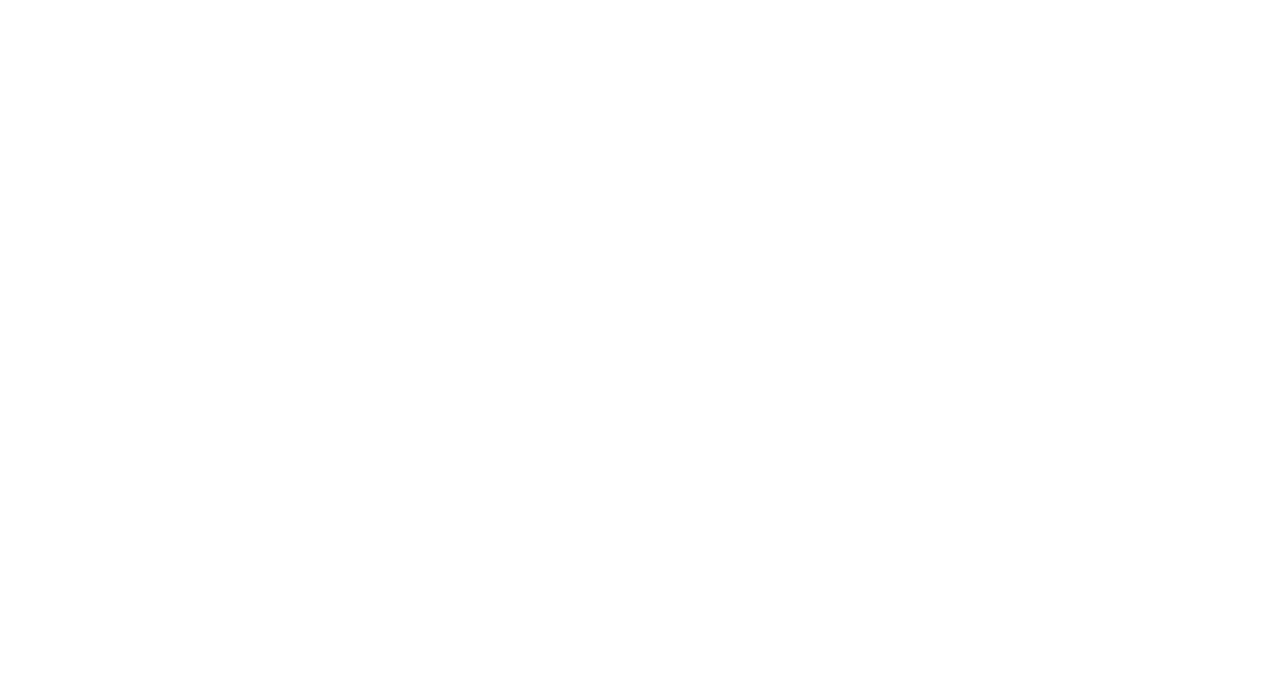
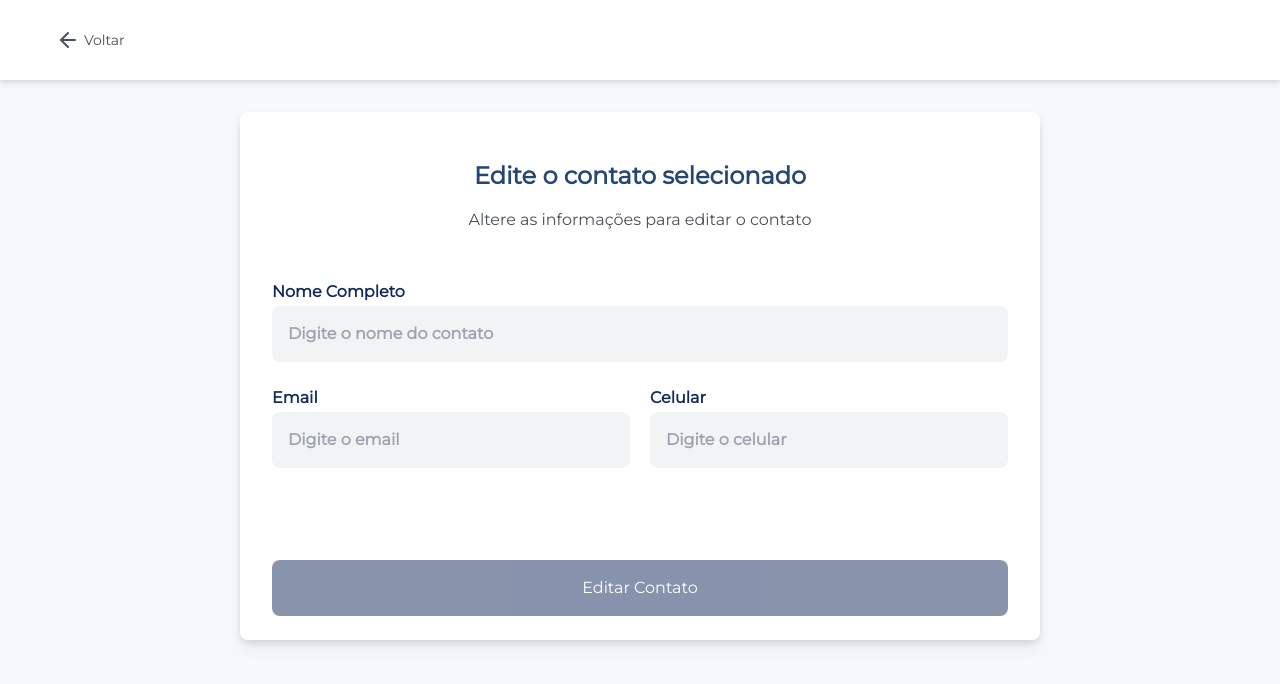
Before and after one commit to SP-Sam/contacts-manager, a React (Vite) app: page /contacts/edit in a window 1280 px wide. Before the commit this address had no page. Shown: the top 684 px of the page. Built offline with nearby package versions, Linux system fonts and the light colour scheme.

Commit message:
feat: Creates the functionality to edit a contact

```diff
--- a/src/App.tsx
+++ b/src/App.tsx
@@ -15,8 +15,8 @@ function App() {
           element={<ChangeContacts operation="create" />}
         />
         <Route
-          path="/contacts/update"
-          element={<ChangeContacts operation="update" />}
+          path="/contacts/edit"
+          element={<ChangeContacts operation="edit" />}
         />
       </Routes>
     </div>
--- a/src/components/BackButton.tsx
+++ b/src/components/BackButton.tsx
@@ -11,7 +11,7 @@ export function BackButton() {
       navigate('/');
     } else if (
       location.pathname === '/contacts/create' ||
-      location.pathname === '/contacts/update'
+      location.pathname === '/contacts/edit'
     ) {
       navigate('/contacts');
     }
--- a/src/components/contacts/ContactTableRow.tsx
+++ b/src/components/contacts/ContactTableRow.tsx
@@ -1,10 +1,11 @@
 import { useContext } from 'react';
-import { ContactsContext } from '../../context/UserContext';
+import { ContactsContext } from '../../context/ContactsContext';
 import { IContact } from '../../interfaces/ContactsInterfaces';
-import { getLocalStorage } from '../../pages/manageLocalStorage';
+import { getLocalStorage } from '../../utils/manageLocalStorage';
 import { deleteContact } from '../../utils/fetchContacts';
 import edit from '/assets/edit.svg';
 import trash from '/assets/trash.svg';
+import { useNavigate } from 'react-router-dom';
 
 interface Props {
   contact: IContact;
@@ -16,7 +17,10 @@ export function ContactTableRow({
   i,
 }: Props) {
   const bg = i % 2 === 0 ? 'bg-neutral-light' : 'bg-white';
-  const { contacts, setContacts } = useContext(ContactsContext);
+  const { contacts, setContacts, setContactToEdit } =
+    useContext(ContactsContext);
+
+  const navigate = useNavigate();
 
   function removeContact() {
     const tokenData = getLocalStorage('tokenData');
@@ -30,6 +34,17 @@ export function ContactTableRow({
       .catch(err => console.log(err));
   }
 
+  function createContactToEdit() {
+    const toEdit = {
+      id,
+      name,
+      mobile,
+      email,
+    };
+
+    setContactToEdit(toEdit);
+  }
+
   return (
     <tr className={`text-neutral-dark ${bg}`}>
       <td className="text-primary-medium font-extrabold pl-8">{id}</td>
@@ -37,7 +52,13 @@ export function ContactTableRow({
       <td className="pl-12">{mobile}</td>
       <td className="pl-12">{email}</td>
       <td className="flex py-4 pl-12">
-        <button className="flex items-center mr-8 hover:text-gray-500 transition duration-100">
+        <button
+          onClick={() => {
+            createContactToEdit();
+            navigate('/contacts/edit');
+          }}
+          className="flex items-center mr-8 hover:text-gray-500 transition duration-100"
+        >
           <img src={edit} alt="Editar" className="mr-1.5" />
           <span className="pt-1">Editar</span>
         </button>
--- a/src/components/contacts/ContactsTable.tsx
+++ b/src/components/contacts/ContactsTable.tsx
@@ -1,5 +1,5 @@
 import { useContext } from 'react';
-import { ContactsContext } from '../../context/UserContext';
+import { ContactsContext } from '../../context/ContactsContext';
 import { ContactTableRow } from './ContactTableRow';
 import chevronDown from '/assets/chevron-down.svg';
 
--- a/src/components/contacts/CreateContactForm.tsx
+++ b/src/components/contacts/CreateContactForm.tsx
@@ -1,5 +1,5 @@
 import { useEffect, useState } from 'react';
-import { getLocalStorage } from '../../pages/manageLocalStorage';
+import { getLocalStorage } from '../../utils/manageLocalStorage';
 import { createContact } from '../../utils/fetchContacts';
 import { SubmitButton } from '../SubmitButton';
 
--- a/src/components/contacts/EditContactForm.tsx
+++ b/src/components/contacts/EditContactForm.tsx
@@ -1,12 +1,84 @@
+import { useContext, useEffect, useState } from 'react';
+import { useNavigate } from 'react-router-dom';
+import { ContactsContext } from '../../context/ContactsContext';
+import { updateContact } from '../../utils/fetchContacts';
+import { getLocalStorage } from '../../utils/manageLocalStorage';
 import { SubmitButton } from '../SubmitButton';
 
 export function EditContactForm() {
+  const { contactToEdit } = useContext(ContactsContext);
+  const navigate = useNavigate();
+
+  const [contactName, setContactName] = useState('');
+  const [contactEmail, setContactEmail] = useState('');
+  const [contactMobile, setContactMobile] = useState('');
+  const [isButtonDisabled, setIsButtonDisabled] = useState(true);
+
+  useEffect(() => {
+    setContactName(contactToEdit.name);
+    setContactEmail(contactToEdit.email);
+    setContactMobile(contactToEdit.mobile);
+  }, []);
+
+  useEffect(() => {
+    if (
+      contactName.length < 4 ||
+      contactMobile.length !== 11 ||
+      !isEmailValid(contactEmail)
+    ) {
+      setIsButtonDisabled(true);
+    } else {
+      setIsButtonDisabled(false);
+    }
+  }, [contactName, contactEmail, contactMobile]);
+
+  function isEmailValid(email: string) {
+    const emailRegex = /\S+@\S+\.\S+/;
+
+    return emailRegex.test(email);
+  }
+
+  function handleChange(
+    flag: 'name' | 'email' | 'mobile',
+    value: string,
+  ): void {
+    if (flag === 'name') setContactName(value);
+    if (flag === 'email') setContactEmail(value);
+    if (flag === 'mobile') {
+      if (Number(value) < 1) setContactMobile('');
+      else setContactMobile(value);
+    }
+  }
+
+  function handleSubmit() {
+    const toEdit = {
+      name: contactName,
+      email: contactEmail,
+      mobile: contactMobile,
+    };
+
+    const tokenData = getLocalStorage('tokenData');
+
+    updateContact(contactToEdit.id, toEdit, tokenData.token).then(res => {
+      alert(`${res.name} editado com sucesso`);
+      navigate('/contacts');
+    });
+  }
+
   return (
-    <form className="text-primary-dark px-8 flex flex-col">
+    <form
+      onSubmit={e => {
+        e.preventDefault();
+        handleSubmit();
+      }}
+      className="text-primary-dark px-8 flex flex-col"
+    >
       <label htmlFor="contact-name" className="flex flex-col font-extrabold">
         Nome Completo
         <input
           type="text"
+          value={contactName}
+          onChange={e => handleChange('name', e.target.value)}
           id="contact-name"
           placeholder="Digite o nome do contato"
           className="bg-neutral-light text-neutral-dark mt-0.5 p-4 rounded-lg focus:outline-none focus:ring focus:ring-gray-300"
@@ -21,6 +93,8 @@ export function EditContactForm() {
           Email
           <input
             type="email"
+            value={contactEmail}
+            onChange={e => handleChange('email', e.target.value)}
             id="email"
             placeholder="Digite o email"
             className="bg-neutral-light text-neutral-dark mt-0.5 p-4 rounded-lg focus:outline-none focus:ring focus:ring-gray-300"
@@ -33,14 +107,16 @@ export function EditContactForm() {
         >
           Celular
           <input
-            type="tel"
+            type="number"
+            value={contactMobile}
+            onChange={e => handleChange('mobile', e.target.value)}
             id="mobile"
             placeholder="Digite o celular"
             className="bg-neutral-light text-neutral-dark mt-0.5 p-4 rounded-lg focus:outline-none focus:ring focus:ring-gray-300"
           />
         </label>
       </div>
-      <SubmitButton isDisabled={false}>Editar Contato</SubmitButton>
+      <SubmitButton isDisabled={isButtonDisabled}>Editar Contato</SubmitButton>
     </form>
   );
 }
--- a/src/context/UserContext.ts
+++ b/src/context/ContactsContext.ts
@@ -4,11 +4,20 @@ import { IContact } from '../interfaces/ContactsInterfaces';
 type PropsContactsContext = {
   contacts: IContact[];
   setContacts: Dispatch<SetStateAction<IContact[]>>;
+  contactToEdit: IContact;
+  setContactToEdit: Dispatch<SetStateAction<IContact>>;
 };
 
 const DEFAULT_VALUE = {
   contacts: [],
-  setContacts: () => { }
+  setContacts: () => { },
+  contactToEdit: {
+    id: 0,
+    name: '',
+    mobile: '',
+    email: ''
+  },
+  setContactToEdit: () => { }
 };
 
 const ContactsContext = createContext<PropsContactsContext>(DEFAULT_VALUE);
--- a/src/context/ContactsProvider.tsx
+++ b/src/context/ContactsProvider.tsx
@@ -1,6 +1,6 @@
 import { ReactNode, useEffect, useState } from 'react';
 import { IContact } from '../interfaces/ContactsInterfaces';
-import { ContactsContext } from './UserContext';
+import { ContactsContext } from './ContactsContext';
 
 interface Props {
   children: ReactNode;
@@ -8,9 +8,17 @@ interface Props {
 
 export function ContactsProvider({ children }: Props) {
   const [contacts, setContacts] = useState<IContact[]>([]);
+  const [contactToEdit, setContactToEdit] = useState<IContact>({
+    id: 0,
+    name: '',
+    mobile: '',
+    email: '',
+  });
 
   return (
-    <ContactsContext.Provider value={{ contacts, setContacts }}>
+    <ContactsContext.Provider
+      value={{ contacts, setContacts, contactToEdit, setContactToEdit }}
+    >
       {children}
     </ContactsContext.Provider>
   );
--- a/src/pages/ChangeContacts.tsx
+++ b/src/pages/ChangeContacts.tsx
@@ -3,7 +3,7 @@ import { EditContactForm } from '../components/contacts/EditContactForm';
 import { Header } from '../components/Header';
 
 interface Props {
-  operation: 'create' | 'update';
+  operation: 'create' | 'edit';
 }
 
 export function ChangeContacts({ operation }: Props) {
@@ -25,7 +25,7 @@ export function ChangeContacts({ operation }: Props) {
         </div>
       )}
 
-      {operation === 'update' && (
+      {operation === 'edit' && (
         <div className="w-11/12 pb-6 max-w-[800px] bg-white rounded-lg drop-shadow-lg mt-8 laptop-g:mt-24">
           <div className="text-center py-12">
             <h1 className="text-2xl text-primary-medium font-extrabold">
--- a/src/pages/ContactsPage.tsx
+++ b/src/pages/ContactsPage.tsx
@@ -2,9 +2,9 @@ import { useContext, useEffect } from 'react';
 import { useNavigate } from 'react-router-dom';
 import { ContactsTable } from '../components/contacts/ContactsTable';
 import { Header } from '../components/Header';
-import { ContactsContext } from '../context/UserContext';
+import { ContactsContext } from '../context/ContactsContext';
 import { getContacts } from '../utils/fetchContacts';
-import { getLocalStorage } from './manageLocalStorage';
+import { getLocalStorage } from '../utils/manageLocalStorage';
 
 export function ContactsPage() {
   const navigate = useNavigate();
--- a/src/utils/fetchContacts.ts
+++ b/src/utils/fetchContacts.ts
@@ -19,6 +19,14 @@ export async function createContact(newContact: INewContact, token: string) {
   }).then(res => res.data);
 }
 
+export async function updateContact(id: number, toEdit: INewContact, token: string) {
+  return axios.put(`${CONTACTS_ENDPOINT}/${id}`, toEdit, {
+    headers: {
+      Authorization: `Bearer ${token}`
+    }
+  }).then(res => res.data);
+}
+
 export async function deleteContact(id: number, token: string) {
   return axios.delete(`${CONTACTS_ENDPOINT}/${id}`, {
     headers: {
```
Also changed, not shown: src/utils/manageLocalStorage.ts (renamed from src/pages/manageLocalStorage.ts).
